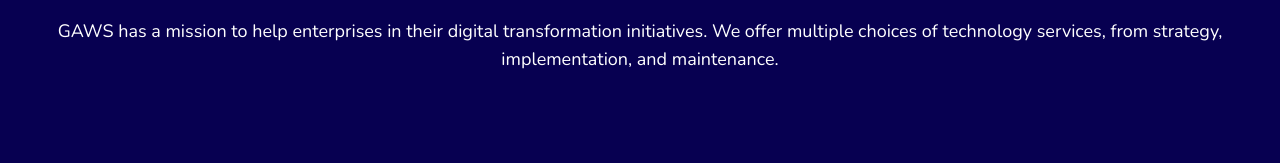
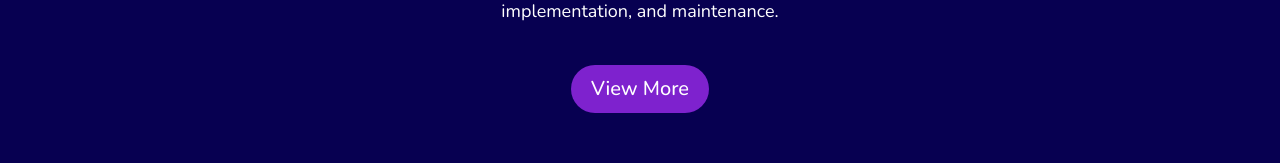
Before and after one commit to signofcommunication/gaws, a Nuxt app: page /Services in a window 1280 px wide. Shown: the part 553-716 px from the top of the page. Built offline with nearby package versions, Linux system fonts and the light colour scheme.

Commit message:
Fix: update link services

```diff
--- a/pages/Services.vue
+++ b/pages/Services.vue
@@ -11,6 +11,12 @@
         initiatives. We offer multiple choices of technology services, from
         strategy, implementation, and maintenance.
       </p>
+      <a
+        href="#services-list"
+        class="text-white bg-purple-700 hover:bg-purple-800 focus:outline-none focus:ring-4 focus:ring-purple-300 font-medium rounded-full text-xl px-5 py-2.5 text-center mt-10 mb-2 dark:bg-purple-600 dark:hover:bg-purple-700 dark:focus:ring-purple-900"
+      >
+        View More
+      </a>
     </div>
   </section>
 
@@ -130,7 +136,7 @@
 
     <!-- Services List -->
 
-    <section>
+    <section id="services-list">
       <header class="flex flex-col items-center justify-center">
         <h1 class="font-bold text-4xl">Capabilities</h1>
         <p>
```
